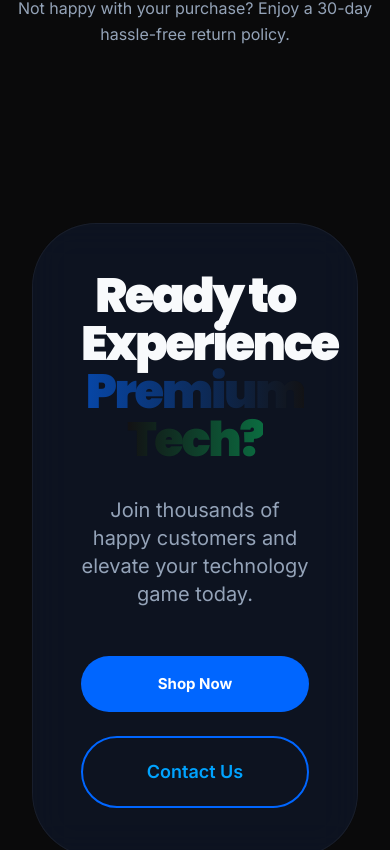
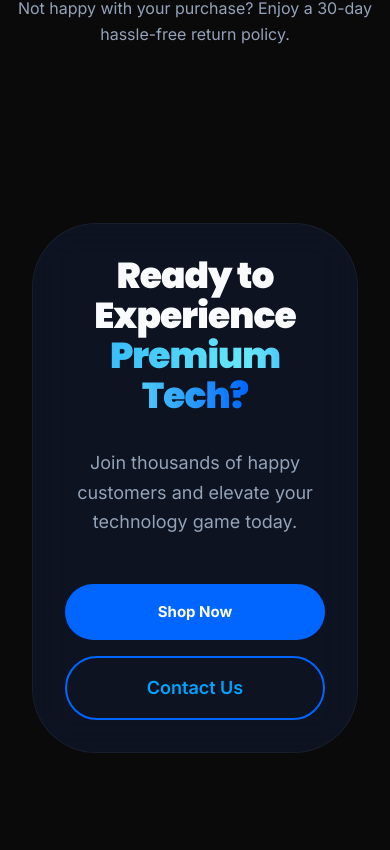
Before and after one commit to abdullahattar054-lgtm/tech-pk-frontend, a React (Vite) app: page /about in a window 390 px wide. Shown: the part 6274-7124 px from the top of the page. Built offline with nearby package versions, Linux system fonts and the light colour scheme.

Commit message:
fix: cta typography alignment and mobile button layout

```diff
--- a/src/pages/AboutPage.jsx
+++ b/src/pages/AboutPage.jsx
@@ -207,16 +207,21 @@ const AboutPage = () => {
             </section>
 
             {/* CTA Section */}
-            <section className="py-20 mb-20 px-4">
+            <section className="py-20 mb-32 px-4 relative z-10">
                 <div className="container-custom">
-                    <div className="glass rounded-[4rem] p-12 md:p-24 text-center relative overflow-hidden group" data-aos="zoom-in">
-                        <div className="absolute inset-0 bg-gradient-to-br from-primary/10 to-secondary/10 opacity-0 group-hover:opacity-100 transition-opacity duration-700" />
+                    <div className="glass rounded-[4rem] p-8 md:p-24 text-center relative overflow-hidden group" data-aos="zoom-in">
+                        <div className="absolute inset-0 bg-gradient-to-br from-primary/20 to-secondary/20 opacity-0 group-hover:opacity-100 transition-opacity duration-700" />
                         <div className="relative z-10">
-                            <h2 className="text-hero-custom mb-8">Ready to Experience <br /> <span className="text-gradient">Premium Tech?</span></h2>
-                            <p className="text-muted-foreground text-xl mb-12 max-w-xl mx-auto">Join thousands of happy customers and elevate your technology game today.</p>
-                            <div className="flex flex-col sm:flex-row gap-6 justify-center">
-                                <Link to="/products" className="btn-primary py-5 px-12 text-lg">Shop Now</Link>
-                                <Link to="/contact" className="btn-secondary py-5 px-12 text-lg">Contact Us</Link>
+                            <h2 className="text-4xl md:text-6xl font-black mb-8 tracking-tight">
+                                Ready to Experience <br className="hidden md:block" />
+                                <span className="bg-gradient-to-r from-sky-400 via-cyan-300 to-primary bg-clip-text text-transparent">Premium Tech?</span>
+                            </h2>
+                            <p className="text-muted-foreground text-lg md:text-xl mb-12 max-w-xl mx-auto leading-relaxed">
+                                Join thousands of happy customers and elevate your technology game today.
+                            </p>
+                            <div className="flex flex-col sm:flex-row gap-4 sm:gap-6 justify-center w-full max-w-md mx-auto sm:max-w-none">
+                                <Link to="/products" className="btn-primary w-full sm:w-auto py-4 sm:py-5 px-12 text-lg flex items-center justify-center">Shop Now</Link>
+                                <Link to="/contact" className="btn-secondary w-full sm:w-auto py-4 sm:py-5 px-12 text-lg flex items-center justify-center">Contact Us</Link>
                             </div>
                         </div>
                     </div>
```
